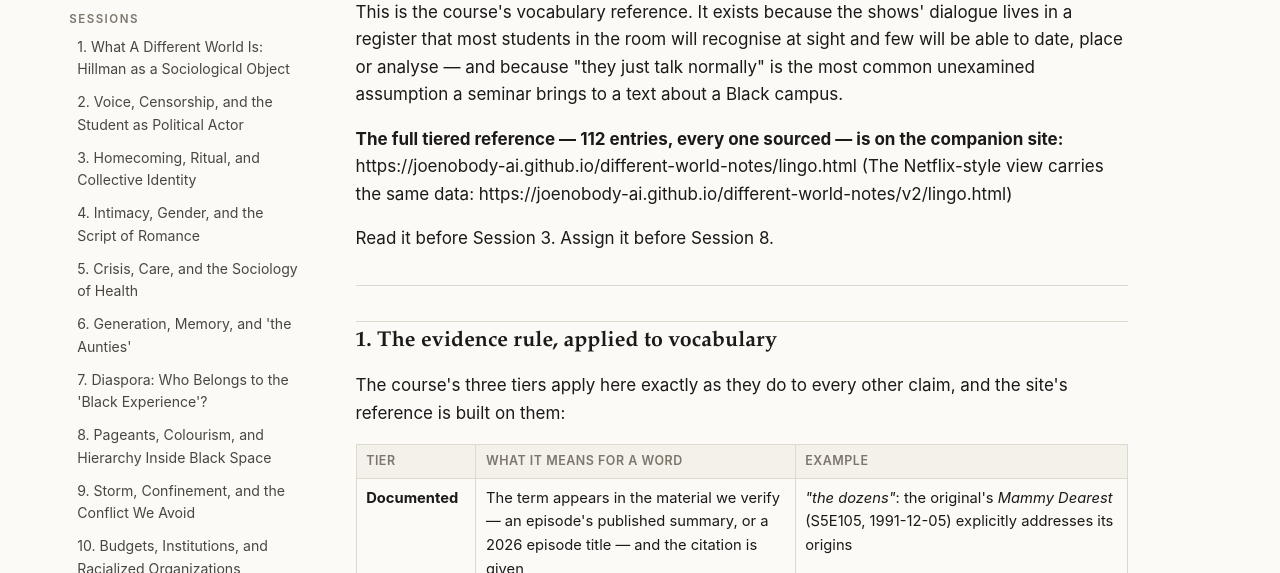
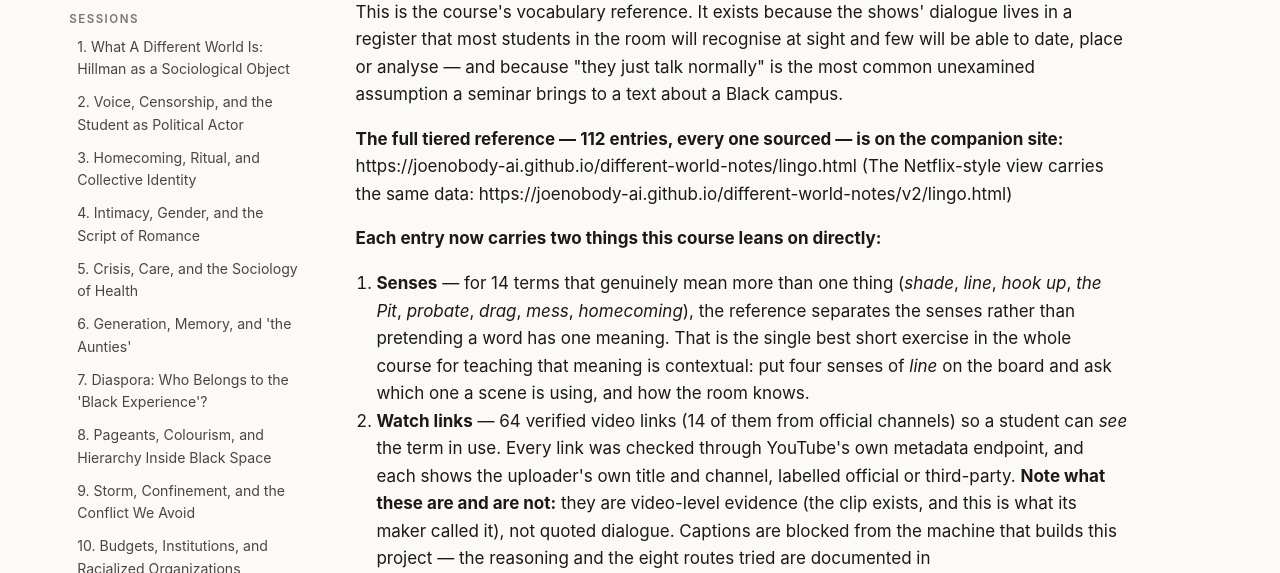
Before and after one commit to joeNobody-ai/Karens-Class, a plain HTML site: page docs/lingo.html in a window 1280 px wide. Shown: the part 222-795 px from the top of the page. Drawn offline with Linux system fonts and the light colour scheme.

Commit message:
Lingo reference: senses and watch-links wired into the course module
course/lingo.md now documents the two new layers — multiple senses for 14 polysemous terms, and
64 verified video links — and states plainly what those links are (video-level evidence with the
uploader's own title) and are not (quoted dialogue, which is blocked from the build machine).

```diff
--- a/docs/lingo.html
+++ b/docs/lingo.html
@@ -33,6 +33,22 @@ about a Black campus.</p>
 <p><strong>The full tiered reference — 112 entries, every one sourced — is on the companion site:</strong>
 https://joenobody-ai.github.io/different-world-notes/lingo.html
 (The Netflix-style view carries the same data: https://joenobody-ai.github.io/different-world-notes/v2/lingo.html)</p>
+<p><strong>Each entry now carries two things this course leans on directly:</strong></p>
+<ol>
+<li><strong>Senses</strong> — for 14 terms that genuinely mean more than one thing (<em>shade</em>, <em>line</em>, <em>hook up</em>, <em>the
+   Pit</em>, <em>probate</em>, <em>drag</em>, <em>mess</em>, <em>homecoming</em>), the reference separates the senses rather than
+   pretending a word has one meaning. That is the single best short exercise in the whole course for
+   teaching that meaning is contextual: put four senses of <em>line</em> on the board and ask which one a scene
+   is using, and how the room knows.</li>
+<li><strong>Watch links</strong> — 64 verified video links (14 of them from official channels) so a student can <em>see</em>
+   the term in use. Every link was checked through YouTube's own metadata endpoint, and each shows the
+   uploader's own title and channel, labelled official or third-party. <strong>Note what these are and are
+   not:</strong> they are video-level evidence (the clip exists, and this is what its maker called it), not
+   quoted dialogue. Captions are blocked from the machine that builds this project — the reasoning and
+   the eight routes tried are documented in <code>scripts/fetch_youtube.py</code>, which also ingests a transcript
+   the moment someone can supply one, and which refuses to publish a quoted line that has no recorded
+   transcript behind it.</li>
+</ol>
 <p>Read it before Session 3. Assign it before Session 8.</p>
 <hr />
 <h2>1. The evidence rule, applied to vocabulary</h2>
```
Also changed, not shown: 1 other file.
